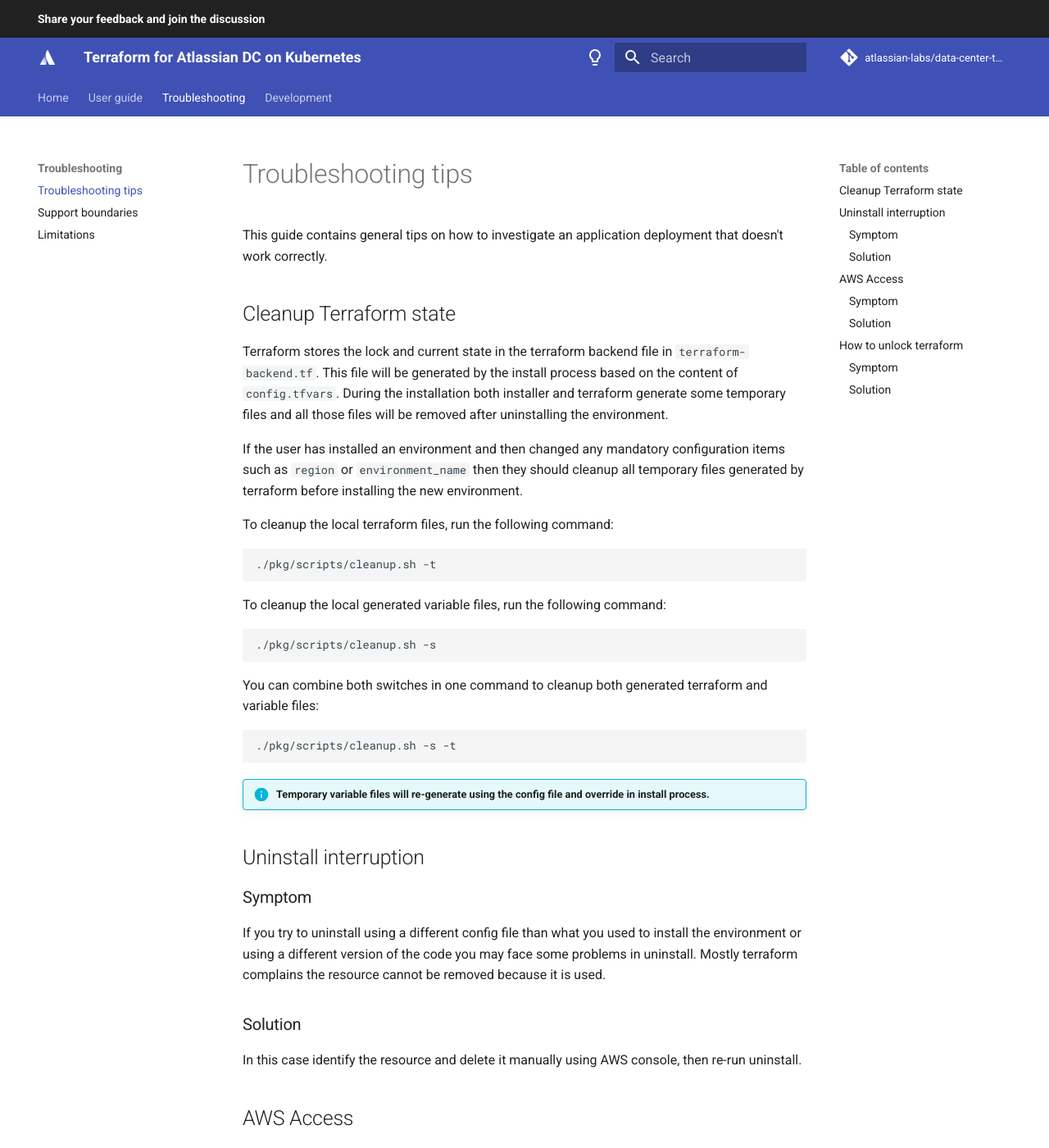
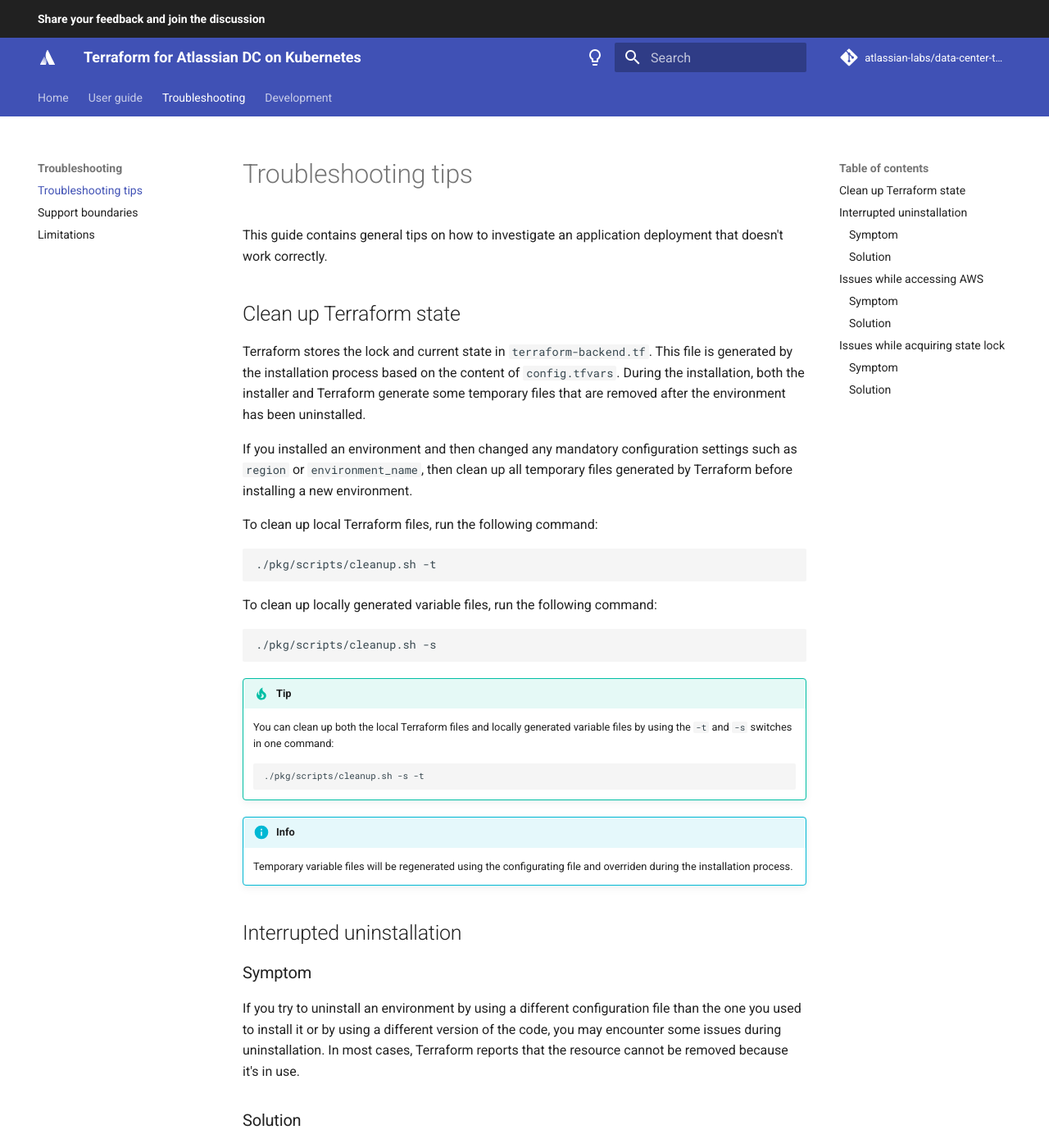
Before and after one commit to atlassian-labs/data-center-terraform, an MkDocs documentation site: the page built from docs/docs/troubleshooting/TROUBLESHOOTING.md, in a window 1280 px wide and 1400 px high. Shown: the whole window at 82% size. Built offline with MkDocs 1.6.1 and Material for MkDocs 9.7.7, drawn with Linux system fonts in a browser that asks for light colours; comment, search, counter and statistics services are not loaded; some of the changed text lies outside the part shown.

Commit message:
Edit TROUBLESHOOTING.md

````diff
--- a/docs/docs/troubleshooting/TROUBLESHOOTING.md
+++ b/docs/docs/troubleshooting/TROUBLESHOOTING.md
@@ -2,41 +2,53 @@
 
 This guide contains general tips on how to investigate an application deployment that doesn't work correctly.
 
-## Cleanup Terraform state
-Terraform stores the lock and current state in the terraform backend file in `terraform-backend.tf`.
-This file will be generated by the install process based on the content of `config.tfvars`.
-During the installation both installer and terraform generate some temporary files and all those files will be removed after uninstalling the environment.
+## Clean up Terraform state
 
-If the user has installed an environment and then changed any mandatory configuration items such as `region` or `environment_name` then they should
-cleanup all temporary files generated by terraform before installing the new environment.
+Terraform stores the lock and current state in `terraform-backend.tf`.
+This file is generated by the installation process based on the content of `config.tfvars`.
+During the installation, both the installer and Terraform generate some temporary files that are removed after the environment has been uninstalled.
 
-To cleanup the local terraform files, run the following command:
-```
+If you installed an environment and then changed any mandatory configuration settings such as `region` or `environment_name`, then clean up
+all temporary files generated by Terraform before installing a new environment.
+
+To clean up local Terraform files, run the following command:
+
+```shell
 ./pkg/scripts/cleanup.sh -t
 ```
 
-To cleanup the local generated variable files, run the following command:
-```
+To clean up locally generated variable files, run the following command:
+
+```shell
 ./pkg/scripts/cleanup.sh -s
 ```
 
-You can combine both switches in one command to cleanup both generated terraform and variable files:
-```
-./pkg/scripts/cleanup.sh -s -t
-```
-!!! info "Temporary variable files will re-generate using the config file and override in install process."
+!!! tip
+    You can clean up both the local Terraform files and locally generated variable files by using the `-t` and `-s` switches in one command:
 
-## Uninstall interruption
+    ```shell
+    ./pkg/scripts/cleanup.sh -s -t
+    ```
+
+!!! info
+    Temporary variable files will be regenerated using the configurating file and overriden during the installation process.
+
+## Interrupted uninstallation
+
 ### Symptom
-If you try to uninstall using a different config file than what you used to install the environment or using a different version of the code you may face some problems in uninstall.
-Mostly terraform complains the resource cannot be removed because it is used.
+
+If you try to uninstall an environment by using a different configuration file than the one you used to install it or by using a different version of the code, you may encounter some issues during uninstallation.
+In most cases, Terraform reports that the resource cannot be removed because it's in use.
 
 ### Solution
-In this case identify the resource and delete it manually using AWS console, then re-run uninstall.
 
+Idenity the resource and delete it manually from the AWS console, and then restart the uninstallation process.
 
-## AWS Access
+## Issues while accessing AWS
+
 ### Symptom
+
+The following error is thrown:
 
 ```
 Terraform uses 'config.tfvars' to install the infrastructure.
@@ -49,13 +61,17 @@
 ```
 
 ### Solution
-Terraform cannot deploy resources into the AWS cloud if your security token has expired. You will need to renew your token and retry.
 
-## How to unlock terraform
-If user interrupts the execution of install or uninstall actions, Terraform never get a chance to unlock the locked resources.
-In this case Terraform cannot capture the lock in next attempt.
+Terraform cannot deploy resources to AWS if your security token has expired. Renew your token and retry.
+
+## Issues while acquiring state lock
+
+If user interrupts the the installation or uninstallation process, Terraform won't be able to unlock resources.
+In this case, Terraform is unable to acquire state lock in the next attempt.
 
 ### Symptom
+
+The following error is thrown:
 
 ```
 Acquiring state lock. This may take a few moments...
@@ -77,17 +93,18 @@
  by multiple users at the same time. Please resolve the issue above and try
  again. For most commands, you can disable locking with the "-lock=false"
  flag, but this is not recommended.
+```
 
-```
 ### Solution
-To fix this you need to unlock state first by running the following command
-(replace ID with the value from the error message):
+
+Forcibly unlock the state by running the following command:
 
 ```shell
 terraform force-unlock <ID>
 ```
 
+Where `<ID>` is the value that appears in the error message.
+
 !!! hint "Are you still having the lock problem after running `terraform force-unlock`?"
-    There are two terraform locks, one for infrastructure and another for terraform state. If running the following
-    command from repo folder does not unlock the resources, then change the current path to `./pkg/tfstate` and retry
-     the same command.
+    There are two Terraform locks—one for the infrastructure and another for Terraform state. If running the following
+    command from the repository directory does not unlock the resources, change the directory to `./pkg/tfstate` and retry the same command.
````
